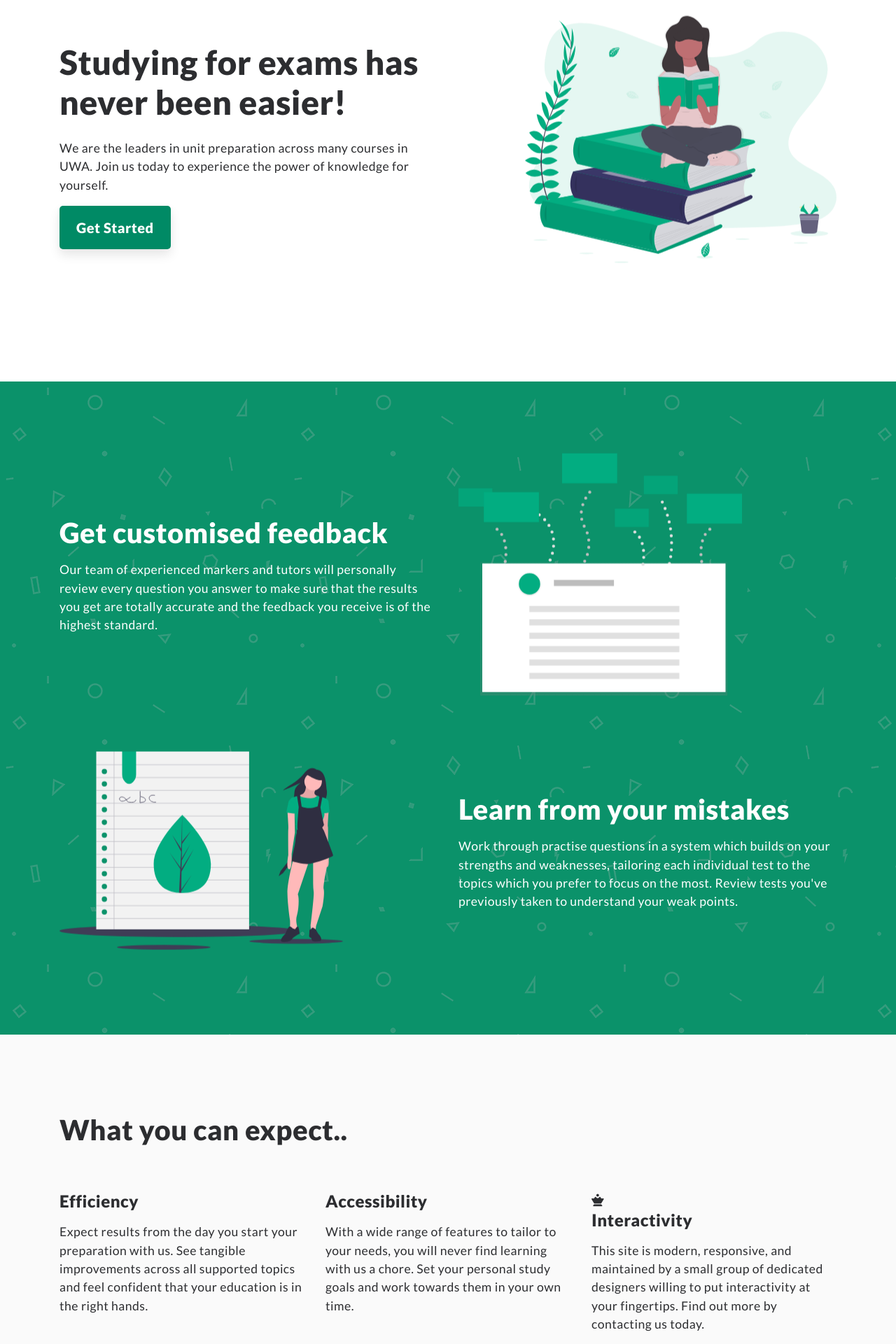
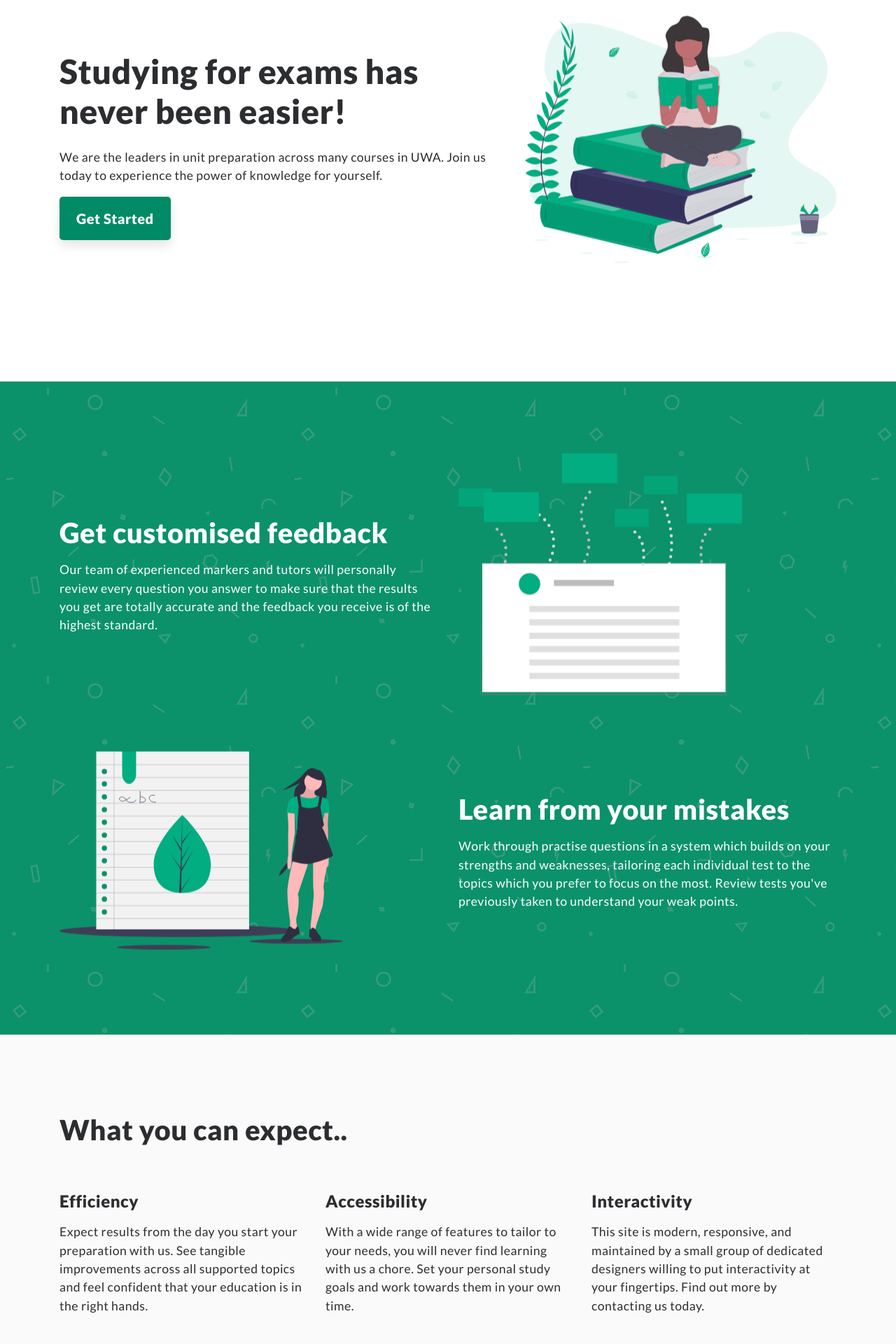
Before and after one commit to brucehow/examinaid, a Flask app: page / in a window 1280 px wide. Shown: the part 200-2120 px from the top of the page at 70% size. Run offline with Flask 2, Linux system fonts and the light colour scheme; some libraries are stand-ins or nearby versions.

Commit message:
Change to col-md and hide images for small width sizes

```diff
--- a/app/static/css/header.css
+++ b/app/static/css/header.css
@@ -36,7 +36,7 @@ header a:hover {
 /* Nav-bar toggler */
 #toggler-btn {
   outline: none; /* Remove blue outline on click */
-  padding: 0;
+  padding: 0.3rem 0;
 }
 
 .nav-icon {
--- a/app/static/css/main.css
+++ b/app/static/css/main.css
@@ -36,12 +36,13 @@ div.vertical-align {
   align-items: center;
 }
 
-div.divider {
-  margin: 5rem;
+div.center {
+  text-align: center;
 }
 
-div.center {
-  text-align: center;
+hr.divider {
+  margin: 5rem;
+  border: none;
 }
 
 /* Headings */
--- a/app/templates/index.html
+++ b/app/templates/index.html
@@ -73,13 +73,12 @@
       <section class="landing">
         <div class="container">
           <div class="row vertical-align">
-            <div class="col-sm-6">
+            <div class="col-md-7">
               <h1>Studying for exams has never been easier!</h1>
               <p>We are the leaders in unit preparation across many courses in UWA. Join us today to experience the power of knowledge for yourself.</p>
               <button class="plain-btn lg green" onclick="window.location.href='/register'">Get Started</button>
             </div>
-            <div class="col-sm-1"></div>
-            <div class="col-sm-5">
+            <div class="col-md-5 d-none d-md-block">
               <img class="img-lg float-anim" src="../static/resources/landing.svg" alt="">
             </div>
           </div>
@@ -89,20 +88,20 @@
       <section class="green">
         <div class="container">
           <div class="row vertical-align">
-            <div class="col-sm-6">
+            <div class="col-md-6">
               <h2>Get customised feedback</h2>
               <p>Our team of experienced markers and tutors will personally review every question you answer to make sure that the results you get are totally accurate and the feedback you receive is of the highest standard.</p>
             </div>
-            <div class="col-sm-6">
+            <div class="col-md-6 d-none d-md-block">
               <img class="img-md float-anim" src="../static/resources/feedback.svg" alt="">
             </div>
           </div>
-          <div class="divider"></div>
+          <hr class="divider">
           <div class="row vertical-align">
-            <div class="col-sm-6">
+            <div class="col-md-6 d-none d-md-block">
               <img class="img-md float-anim" src="../static/resources/learn.svg" alt="">
             </div>
-            <div class="col-sm-6">
+            <div class="col-md-6">
               <h2>Learn from your mistakes</h2>
               <p>Work through practise questions in a system which builds on your strengths and weaknesses, tailoring each individual test to the topics which you prefer to focus on the most. Review tests you've previously taken to understand your weak points.</p>
             </div>
@@ -113,16 +112,15 @@
         <div class="container">
           <h2 class="sub-heading">What you can expect..</h2>
           <div class="row">
-            <div class="col-sm-4">
+            <div class="col-md-4">
               <h3>Efficiency</h3>
               <p>Expect results from the day you start your preparation with us. See tangible improvements across all supported topics and feel confident that your education is in the right hands.</p>
             </div>
-            <div class="col-sm-4">
+            <div class="col-md-4">
               <h3>Accessibility</h3>
               <p>With a wide range of features to tailor to your needs, you will never find learning with us a chore. Set your personal study goals and work towards them in your own time.</p>
             </div>
-            <div class="col-sm-4">
-              <i class="fas fa-chess-queen"></i>
+            <div class="col-md-4">
               <h3>Interactivity</h3>
               <p>This site is modern, responsive, and maintained by a small group of dedicated designers willing to put interactivity at your fingertips. Find out more by contacting us today.</p>
             </div>
@@ -133,11 +131,11 @@
       <section>
         <div class="container">
           <div class="row vertical-align">
-            <div class="col-sm-7">
+            <div class="col-md-7">
               <h2>Contact us</h2>
               <p>Want to learn more about CITSPrep? Got a question for our backend team? Looking for individual 1-on-1 support from our professional mentors and tutors? Feel free to message us, and find out just how easy learning can be.</p>
             </div>
-            <div class="col-sm-5">
+            <div class="col-md-5 d-none d-md-block">
               <img class="img-lg" src="../static/resources/contact.svg" alt="">
             </div>
           </div>
```
